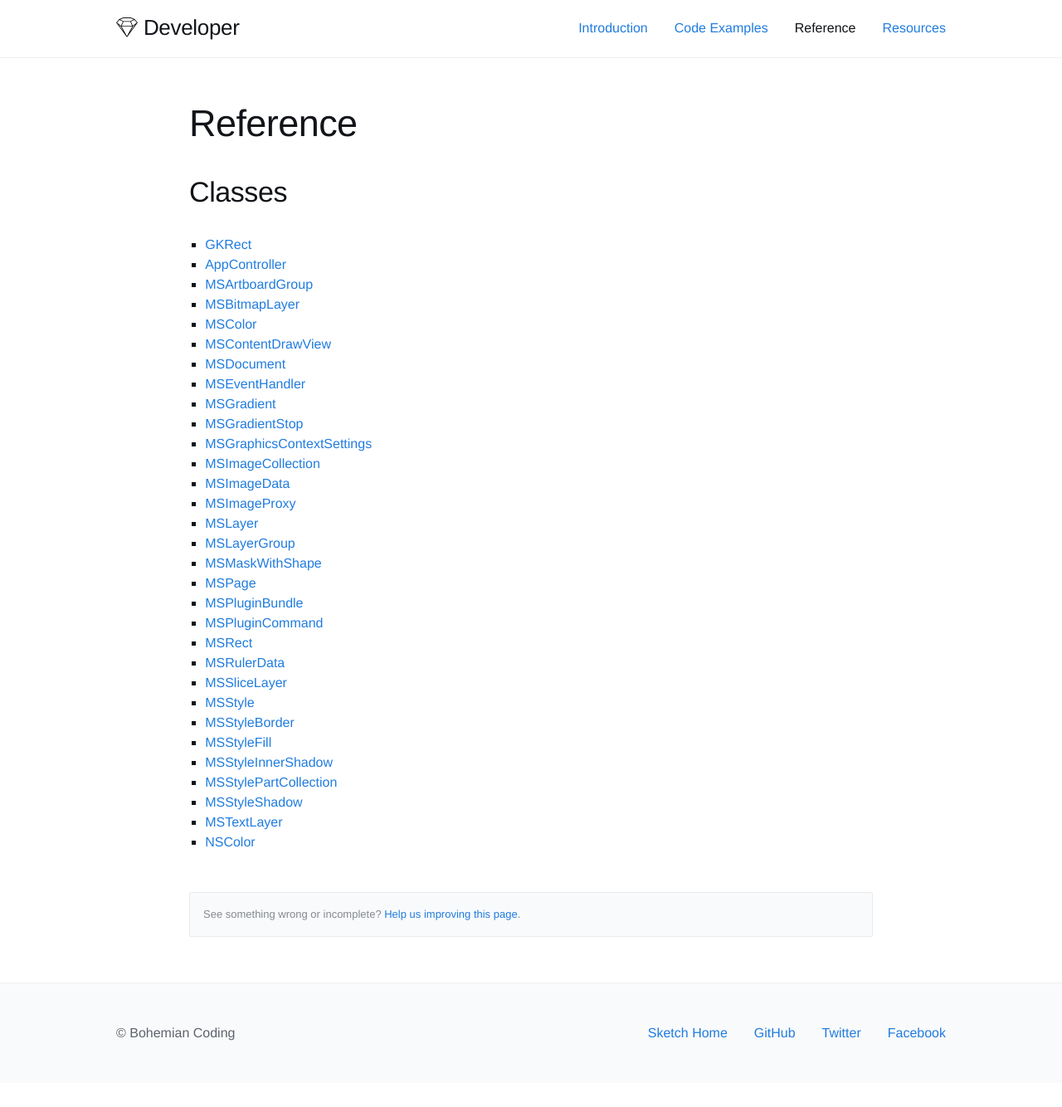
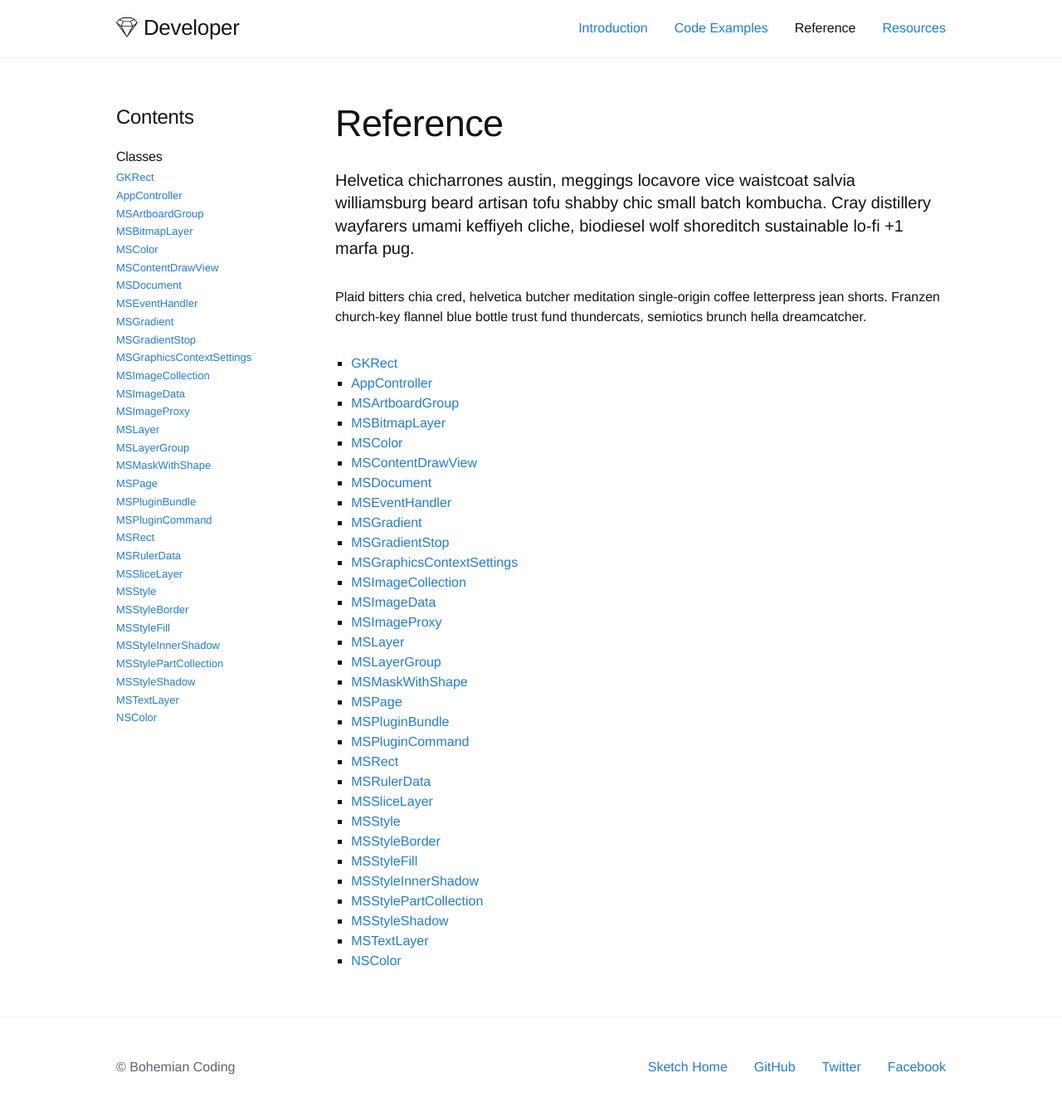
Before and after one commit to matt-curtis/developer.sketchapp.com, a Jekyll site: the page built from reference.md, in a window 1280 px wide and 1346 px high. Shown: the top 1334 px of the window at 83% size. Built offline with Jekyll 4.4.1, drawn with Linux system fonts in a browser that asks for light colours; nearby versions of some CDN libraries; some web fonts are replaced; Markdown is read by kramdown in place of the engine named in the settings.

Commit message:
Improvements over the sidebar layouts

```diff
--- a/_config.yml
+++ b/_config.yml
@@ -33,3 +33,8 @@ defaults:
       type: "reference"
     values:
       layout: "sidebar-page"
+  - scope:
+      path: "code-examples"
+      type: "code-examples"
+    values:
+      layout: "sidebar-page"
--- a/_layouts/sidebar-page.html
+++ b/_layouts/sidebar-page.html
@@ -1,7 +1,6 @@
 ---
 layout: base
 ---
-<!-- Sidebar layout -->
 <section class="sidebar">
   <div class="wrapper">
     <div class="row">
@@ -9,14 +8,21 @@ layout: base
         <h1 class="h3 nav-toggle">Contents</h1>
         <nav role="navigation">
           <ol>
+              {% if page.url contains '/reference/' %}
                 <li>
                   <h2>Classes</h2>
                   <ol>
                     {% for class in site.reference %}
-                <li><a href="{{ class.url | prepend: site.baseurl }}">{{ class.title }}</a></li>
+                    <li><a href="{{class.url}}">{{ class.title }}</a></li>
                     {% endfor %}
                   </ol>
                 </li>
+              {% endif %}
+              {% if page.url contains '/code-examples/' %}
+                  {% for example in site.code-examples %}
+                    <li><a href="{{example.url}}">{{example.title}}</a></li>
+                  {% endfor %}
+              {% endif %}
           </ol>
         </nav>
       </aside>
--- a/reference.md
+++ b/reference.md
@@ -1,12 +1,15 @@
 ---
+layout: sidebar-page
 title: Reference
 permalink: /reference/
 ---
 
-## Classes
+Helvetica chicharrones austin, meggings locavore vice waistcoat salvia williamsburg beard artisan tofu shabby chic small batch kombucha. Cray distillery wayfarers umami keffiyeh cliche, biodiesel wolf shoreditch sustainable lo-fi +1 marfa pug.
+
+Plaid bitters chia cred, helvetica butcher meditation single-origin coffee letterpress jean shorts. Franzen church-key flannel blue bottle trust fund thundercats, semiotics brunch hella dreamcatcher.
 
 <ul>
   {% for class in site.reference %}
-  <li><a href="{{ class.url | prepend: site.baseurl }}">{{ class.title }}</a></li>
+  <li><a href="{{class.url}}">{{ class.title }}</a>  {{reference.summary}}</li>
   {% endfor %}
 </ul>
```
Also changed, not shown: examples.md (+1 -0 lines). Lines whose indentation alone changed are shown as unchanged.
